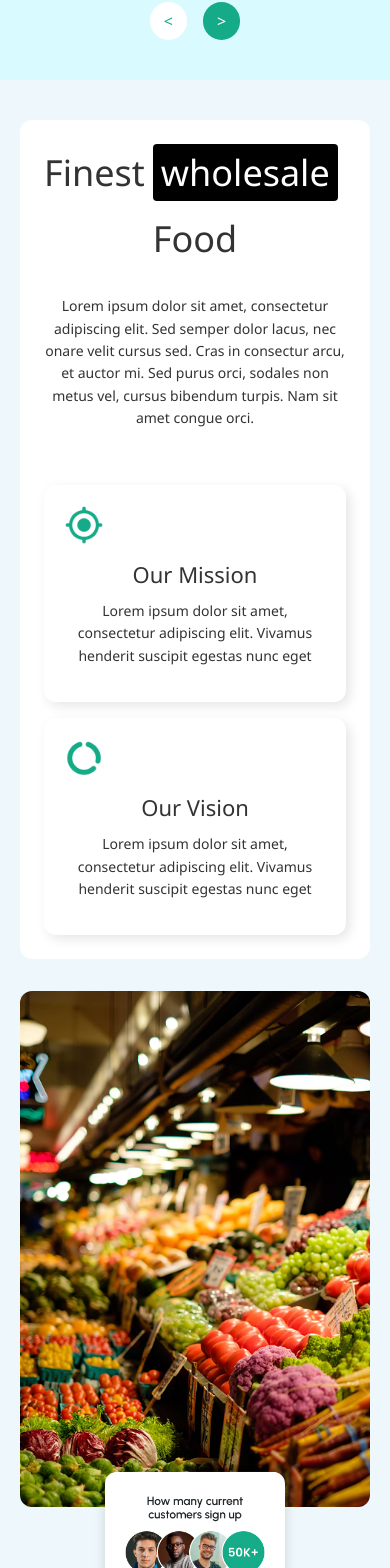
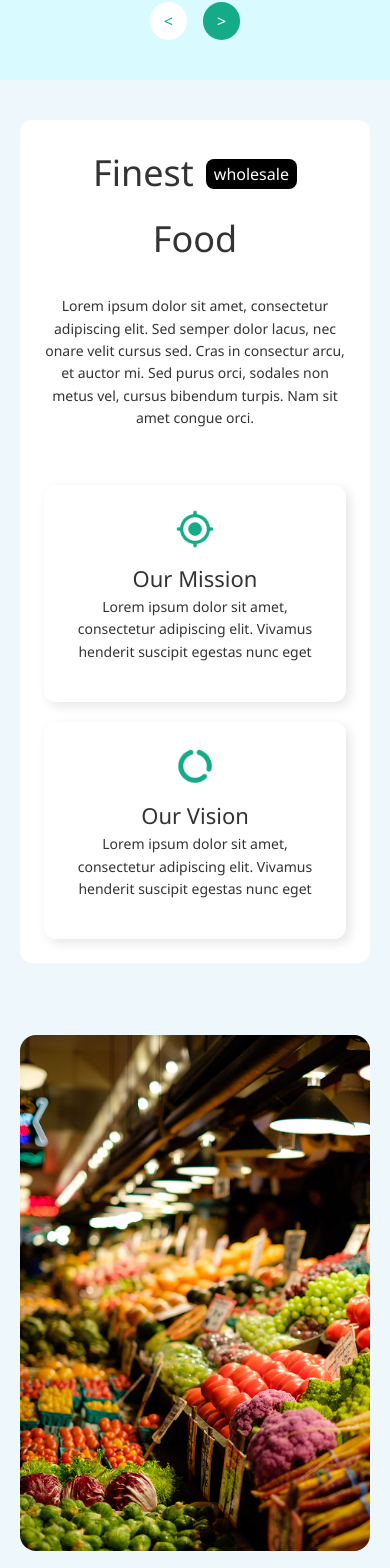
Before and after one commit to oladimejitaiwoodusote/grocery-landing-page, a React (Vite) app: page / in a window 390 px wide. Shown: the part 2193-3761 px from the top of the page. Built offline with nearby package versions, Linux system fonts and the light colour scheme.

Commit message:
AboutUs Responsiveness v0

```diff
--- a/src/components/AboutUs.tsx
+++ b/src/components/AboutUs.tsx
@@ -3,8 +3,6 @@ import Icon1 from '../assets/Icon1.jpg'
 import Icon2 from '../assets/Icon2.jpg'
 import img3 from '../assets/img3.jpg'
 import frame2 from '../assets/Frame2.jpg'
-
-
 
 function AboutUs() {
   return (
--- a/src/styles/AboutUs.css
+++ b/src/styles/AboutUs.css
@@ -4,6 +4,7 @@
   padding: 60px 100px;
   justify-content: space-between;
   gap: 40px;
+  flex-wrap: wrap;
 }
 
 .AboutUs_Left {
@@ -16,24 +17,32 @@
   justify-content: center;
 }
 
-.AboutUs_Left span {
+.AboutUs_Left_Top {
+  display: flex;
+  flex-direction: column;
+}
+
+.AboutUs_Left_Top span {
   display: block;
-    font-size: 70px;
+  font-size: clamp(2rem, 6vw, 70px);
   margin-bottom: 8px;
 }
 
-.AboutUs_Left_Top span:first-child{
+.AboutUs_Left_Top span:first-child {
+  position: relative;
   display: inline-block;
 }
 
-.AboutUs_Left_Top span:first-child::after{
-    content: " ";
+.AboutUs_Left_Top span:first-child::after {
+  content: "wholesale";
   background: black;
   color: white;
+  font-size: 16px;
   padding: 4px 8px;
-    margin-left: 8px;
-    border-radius: 4px;
-    content: "wholesale";
+  margin-left: 12px;
+  border-radius: 8px;
+  position: relative;
+  top: -6px;
 }
 
 .AboutUs_Left_Middle p {
@@ -47,8 +56,8 @@
   display: flex;
   margin-top: 40px;
   gap: 24px;
+  flex-wrap: wrap;
 }
-
 
 .AboutUs_Left_Bottom_Left,
 .AboutUs_Left_Bottom_Right {
@@ -56,11 +65,11 @@
   box-shadow: 4px 4px 12px rgba(0, 0, 0, 0.1);
   border-radius: 12px;
   padding: 24px;
-    flex: 1;
-    height: 300px;
+  flex: 1 1 45%;
+  display: flex;
   flex-direction: column;
-    align-items: left;
-    text-align: left;
+  justify-content: flex-start;
+  align-items: flex-start;
 }
 
 .AboutUs_Left_Bottom_Left img,
@@ -82,13 +91,16 @@
   color: #333;
 }
 
+/* === Right Side === */
 .AboutUs_Right {
   flex: 2;
   position: relative;
   display: flex;
-    align-items: flex-end;
-    justify-content: center;
+  flex-direction: column;
+  align-items: center;
+  justify-content: flex-end;
   padding: 0 20px;
+  gap: 20px;
 }
 
 .AboutUs_Right img:first-child {
@@ -101,24 +113,54 @@
   position: absolute;
   bottom: 20px;
   width: 250px;
-    transform: translateY(50%); /* half-overlap */
+  transform: translateY(50%);
   border-radius: 12px;
   box-shadow: 0 4px 12px rgba(0, 0, 0, 0.15);
 }
 
-@media (max-width: 768px) {
+/* === Responsive === */
+@media (max-width: 1024px) {
   .AboutUs {
     flex-direction: column;
     padding: 40px 20px;
-      gap: 32px;
   }
 
+  .AboutUs_Left {
+    width: 100%;
+  }
+
+  .AboutUs_Right {
+    position: static;
+    margin-top: 32px;
+    padding: 0;
+    width: 100%;
+  }
+
+  .AboutUs_Right img:first-child {
+    width: 100%;
+    height: auto;
+  }
+
+  .AboutUs_Right img:last-child {
+    position: static;
+    transform: none;
+    width: 180px;
+    margin-top: 16px;
+  }
+
+  .AboutUs_Left_Bottom {
+    flex-direction: column;
+    gap: 20px;
+  }
+}
+
+@media (max-width: 768px) {
   .AboutUs_Left {
     padding: 24px;
     border-radius: 12px;
   }
 
-    .AboutUs_Left span {
+  .AboutUs_Left_Top span {
     font-size: 36px;
     text-align: center;
   }
@@ -128,17 +170,10 @@
     text-align: center;
   }
 
-    .AboutUs_Left_Bottom {
-      flex-direction: column;
-      gap: 16px;
-    }
-
   .AboutUs_Left_Bottom_Left,
   .AboutUs_Left_Bottom_Right {
-      height: auto;
+    align-items: center;
     text-align: center;
-      align-items: center;
-      padding: 20px;
   }
 
   .AboutUs_Left_Bottom_Left span,
@@ -150,23 +185,4 @@
   .AboutUs_Left_Bottom_Right p {
     font-size: 14px;
   }
-
-    .AboutUs_Right {
-      padding: 0;
-      flex-direction: column;
-      align-items: center;
 }
-
-    .AboutUs_Right img:first-child {
-      width: 100%;
-      border-radius: 12px;
-      height: auto;
-    }
-
-    .AboutUs_Right img:last-child {
-      width: 180px;
-      transform: translateY(20%);
-      position: relative;
-      margin-top: -40px;
-    }
-  }
```
Lines whose indentation alone changed are shown as unchanged.
